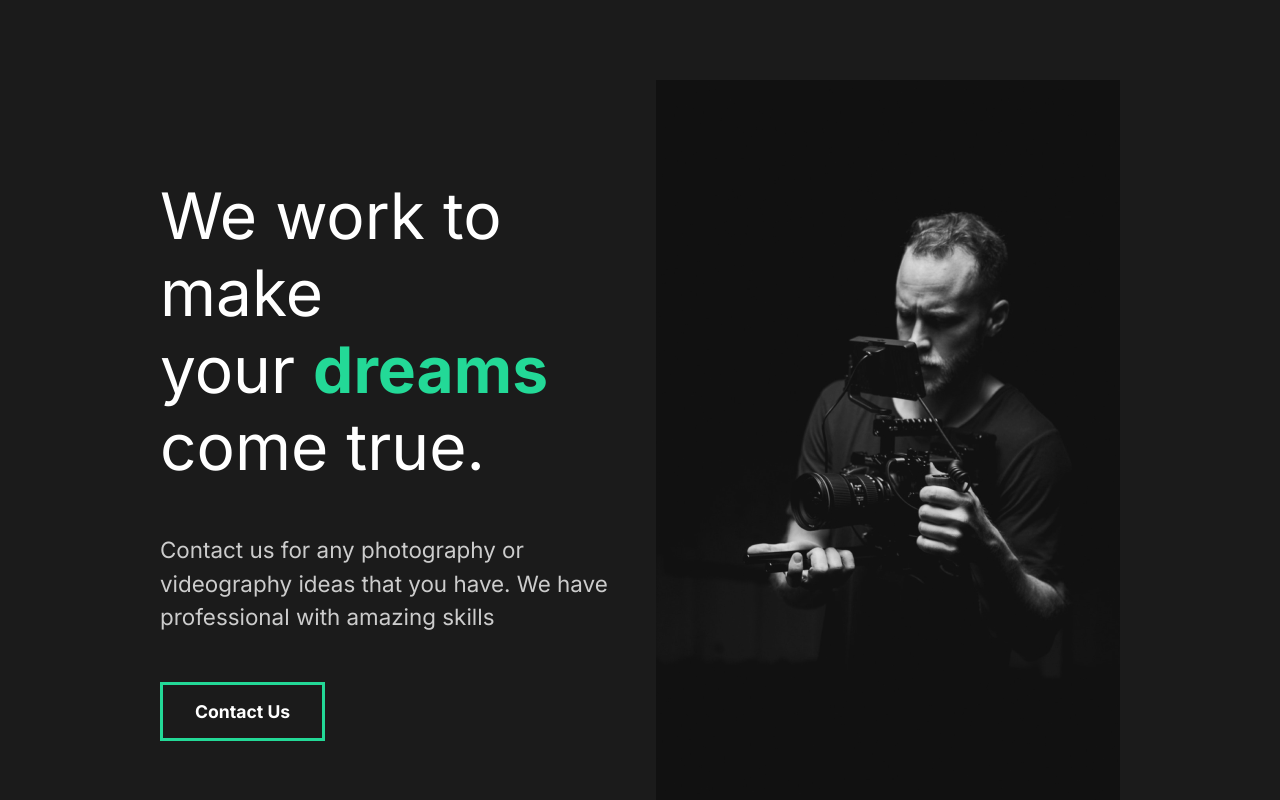
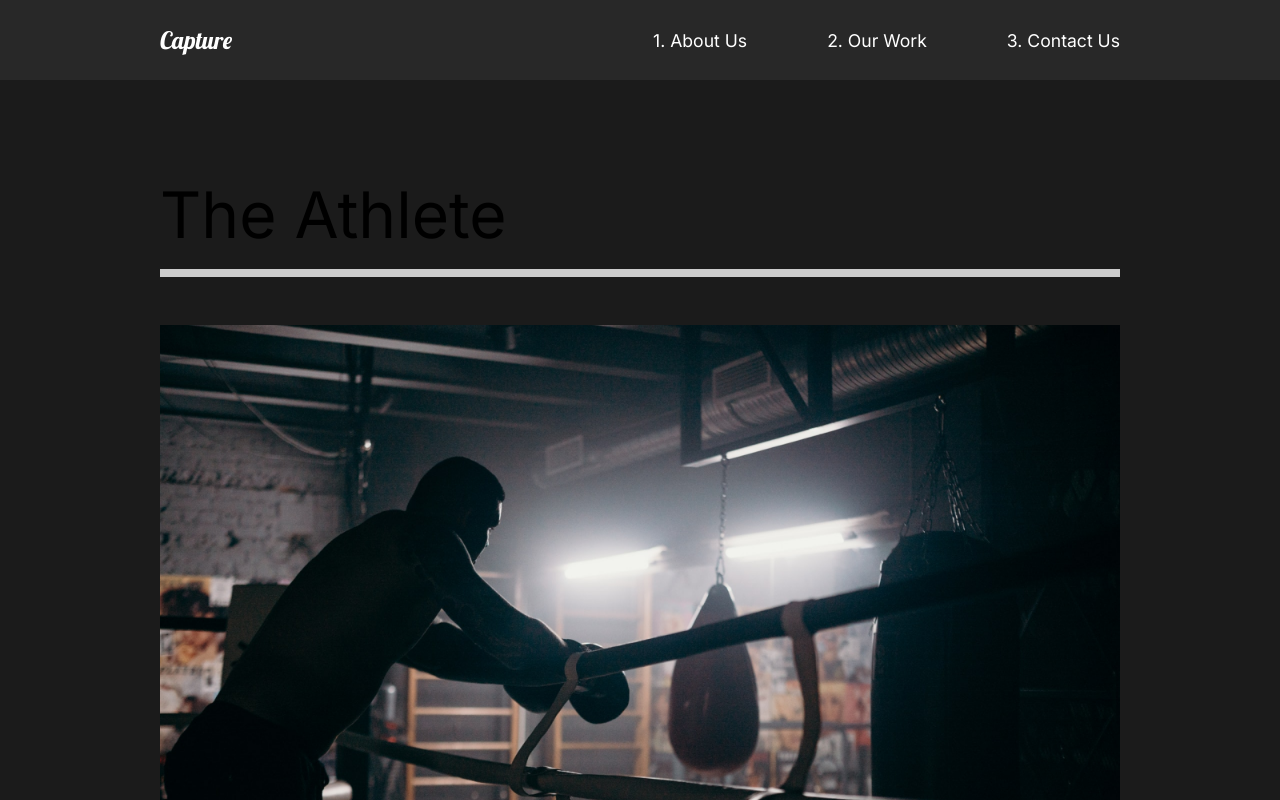
Before and after one commit to Aayushsrivastav/react-portfolio, a React (Create React App) app: page /work in a window 1280 px wide. Shown: the top 800 px of the page. Built offline with nearby package versions, Linux system fonts and the light colour scheme.

Commit message:
Added navigation and work page

```diff
--- a/src/App.js
+++ b/src/App.js
@@ -1,14 +1,31 @@
 import React from 'react';
+import { Switch, Route } from 'react-router-dom';
+
+//Import Pages
 import AboutUs from './pages/AboutUs';
-
+import ContactUs from './pages/ContactUs';
+import OurWork from './pages/OurWork';
+//Import Component
+import Nav from './components/Nav';
 //Global styling
 import GlobalStyle from './components/GlobalStyle';
 
 function App() {
   return (
     <div className="App">
-      <AboutUs />
       <GlobalStyle />
+      <Nav />
+      <Switch>
+        <Route path="/" exact>
+          <AboutUs />
+        </Route>
+        <Route path="/work">
+          <OurWork />
+        </Route>
+        <Route path="/contact">
+          <ContactUs />
+        </Route>
+      </Switch>
     </div>
   );
 }
--- a/src/components/FaqSection.js
+++ b/src/components/FaqSection.js
@@ -1,7 +1,7 @@
 import React from 'react';
 
 //Styled component
-import { Container, Description, Image } from '../styles';
+import { Container } from '../styles';
 import styled from 'styled-components';
 
 const FaqSection = () => {
--- /dev/null
+++ b/src/components/Nav.js
@@ -0,0 +1,53 @@
+import React from 'react';
+import { Link } from 'react-router-dom';
+
+//Styled component
+import styled from 'styled-components';
+
+const Nav = () => {
+    return(
+        <StyledNav>
+            <h1><Link id="logo" to="/">Capture</Link></h1>
+            <ul>
+                <li>
+                    <Link to="/">1. About Us</Link>
+                </li>
+                <li>
+                    <Link to="/work">2. Our Work</Link>
+                </li>
+                <li>
+                    <Link to="/contact">3. Contact Us</Link>
+                </li>
+            </ul>
+        </StyledNav>
+    );
+};
+
+const StyledNav = styled.nav`
+    min-height: 10vh;
+    display: flex;
+    margin: auto;
+    justify-content: space-between;
+    align-items: center;
+    padding: 1rem 10rem;
+    background-color: #282828;
+    a{
+        color: white;
+        text-decoration: none;
+    }
+    ul{
+        display: flex;
+        list-style: none;
+    }
+    li{
+        padding-left: 5rem;
+        position: relative;
+    }
+    #logo{
+        font-size: 1.5rem;
+        font-family: "Lobster", cursive;
+        font-weight: lighter;
+    }
+`;
+
+export default Nav;
--- a/src/index.js
+++ b/src/index.js
@@ -2,10 +2,13 @@
 import ReactDOM from 'react-dom';
 import App from './App';
 import reportWebVitals from './reportWebVitals';
+import { BrowserRouter } from 'react-router-dom';
 
 ReactDOM.render(
   <React.StrictMode>
-    <App />
+    <BrowserRouter>
+      <App />
+    </BrowserRouter>
   </React.StrictMode>,
   document.getElementById('root')
 );
--- /dev/null
+++ b/src/pages/ContactUs.js
@@ -0,0 +1,12 @@
+import React from 'react';
+
+
+const ContactUs = () => {
+    return(
+        <div>
+            <h1>Our Work</h1>
+        </div>
+    );
+}
+
+export default ContactUs;
--- /dev/null
+++ b/src/pages/OurWork.js
@@ -0,0 +1,61 @@
+import React from 'react';
+//Styles
+import styled from 'styled-components';
+import { Link } from 'react-router-dom';
+//Images import
+import athlete from '../img/athlete-small.png';
+import theracer from '../img/theracer-small.png';
+import goodtimes from '../img/goodtimes-small.png';
+
+const OurWork = () => {
+    return(
+        <Work>
+            <Movie>
+                <h2>The Athlete</h2>
+                <div className="line"></div>
+                <Link>
+                    <img src={athlete} alt="Athlete"/>
+                </Link>
+            </Movie>
+            <Movie>
+                <h2>The Racer</h2>
+                <div className="line"></div>
+                <Link>
+                    <img src={theracer} alt="The Racer"/>
+                </Link>
+            </Movie>
+            <Movie>
+                <h2>Good Times</h2>
+                <div className="line"></div>
+                <Link>
+                    <img src={goodtimes} alt="Good Times"/>
+                </Link>
+            </Movie>
+        </Work>
+    );
+};
+
+const Work = styled.div`
+    min-height: 100vh;
+    overflow: hidden;
+    padding: 5rem 10rem;
+    h2{
+        padding: 1rem 0rem;
+    }
+`;
+
+const Movie = styled.div`
+    padding-bottom: 10rem;
+    .line{
+        height: 0.5rem;
+        background: #cccccc;
+        margin-bottom: 3rem;
+    }
+    img{
+        width: 100%;
+        height: 70vh;
+        object-fit: cover;
+    }
+`;
+
+export default OurWork;
```
